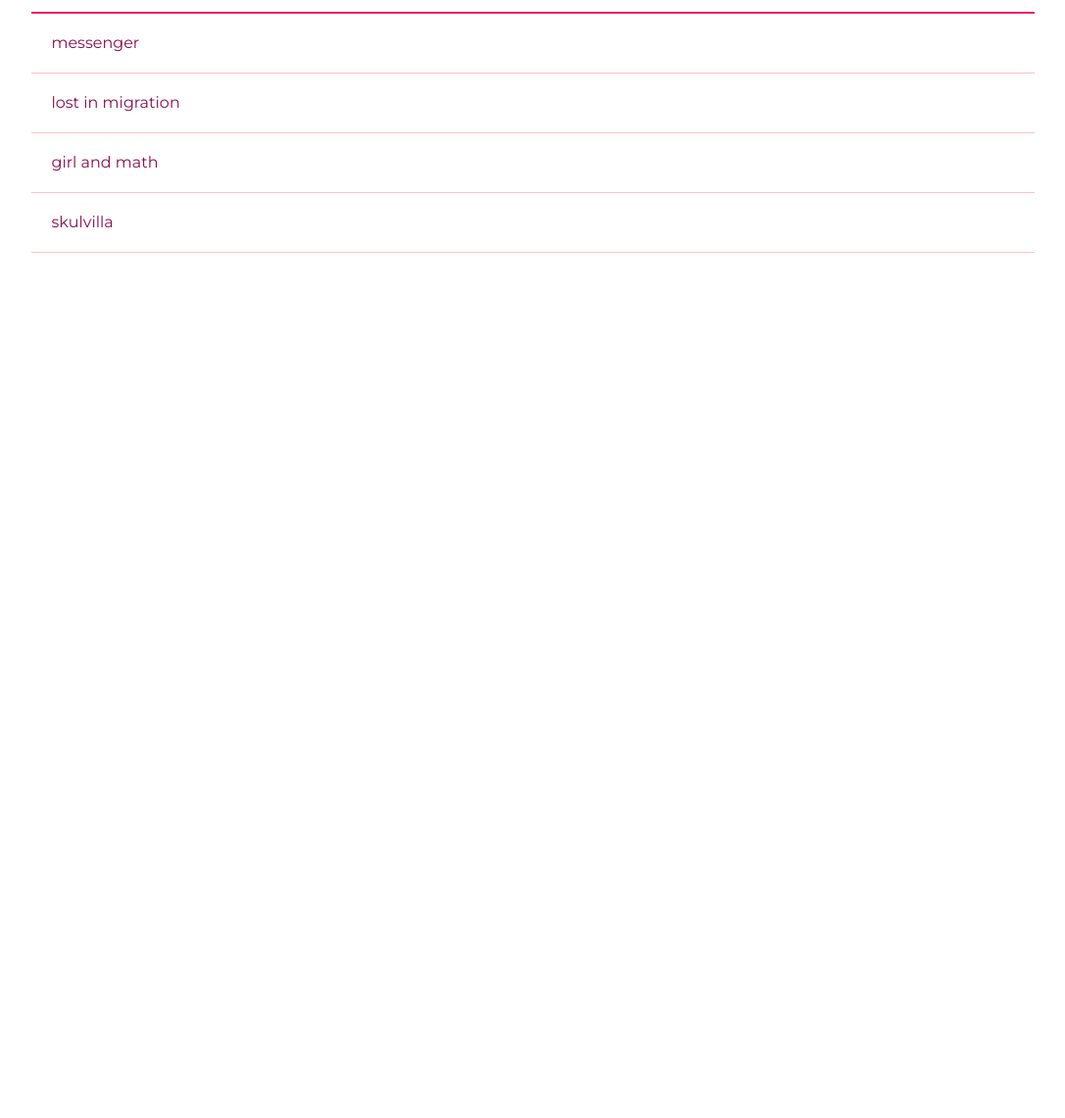
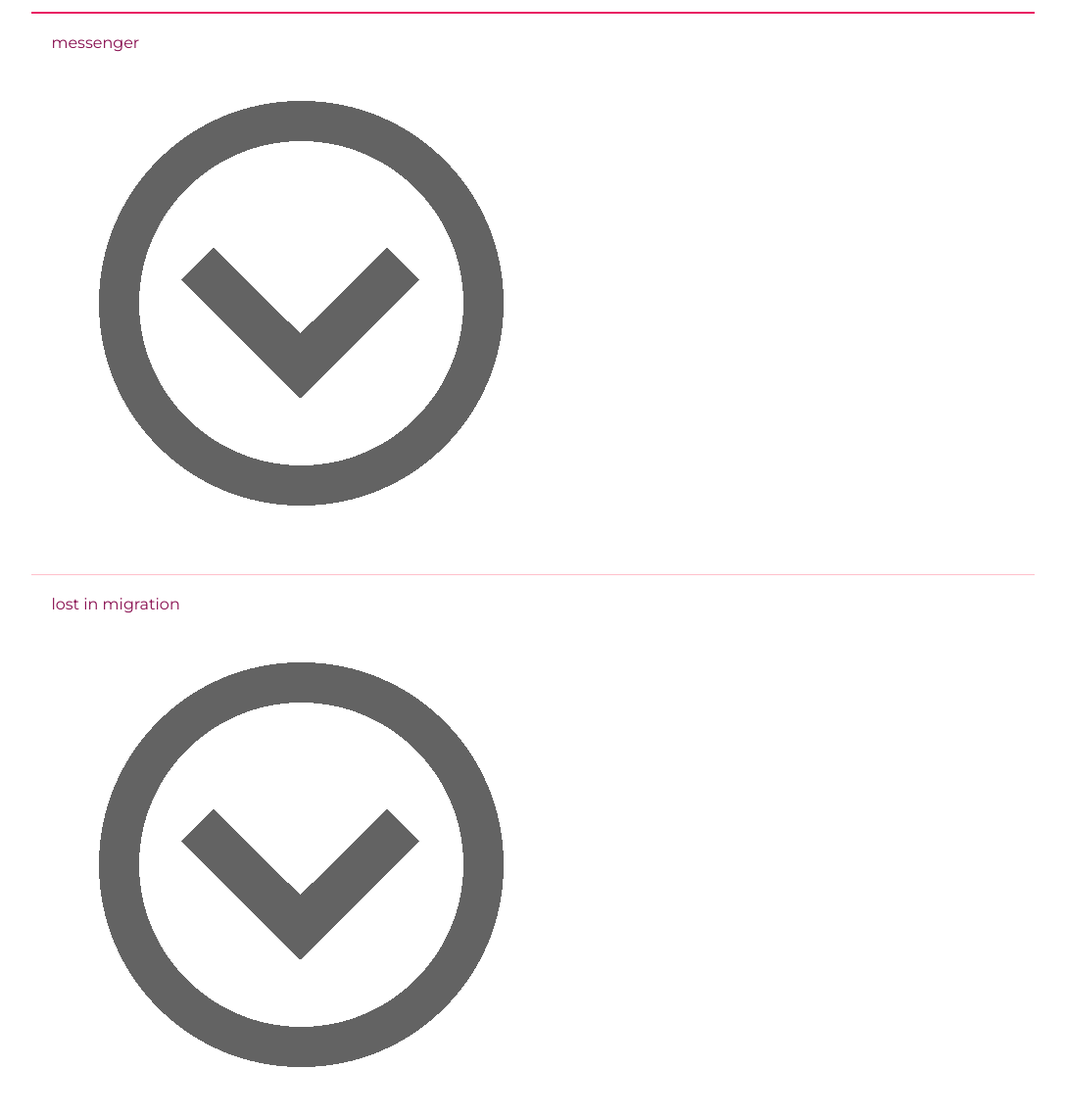
Before and after one commit to msoumya/msoumya.github.io, a plain HTML site: page index.html in a window 1280 px wide. Shown: the part 460-1601 px from the top of the page at 98% size, without its empty margins (96-1183 px from the left). Before the commit the page ends 800 px from the top, so only its background shows below. Drawn offline with nearby package versions, Linux system fonts and the light colour scheme.

Commit message:
'down_arrow'

```diff
--- a/index.html
+++ b/index.html
@@ -14,10 +14,22 @@
               <div class="procircle"></div>
               <div class="header">projects</div>
               <div class="procont">
-                  <div class="project"><span>messenger</span><div class="content"><img src=''></div></div>
-                  <div class="project"><span>lost in migration</span><div class="content"><img src=''></div></div>
-                  <div class="project"><span>girl and math</span><div class="content"><img src=''></div></div>
-                  <div class="project"><span>skulvilla</span><div class="content"><img src=''></div></div>
+                  <div class="project">
+                      <div>messenger</div>
+                      <div class="symbol"><img src='images/down.png'></div>
+                  </div>
+                  <div class="project">
+                      <span>lost in migration</span>
+                      <div class="symbol"><img src='images/down.png'></div>
+                  </div>
+                  <div class="project">
+                      <span>girl and math</span>
+                      <div class="symbol"><img src='images/down.png'></div>
+                  </div>
+                  <div class="project">
+                      <span>skulvilla</span>
+                      <div class="symbol"><img src='images/down.png'></div>
+                  </div>
               </div>
           </div>
         </div>
```
